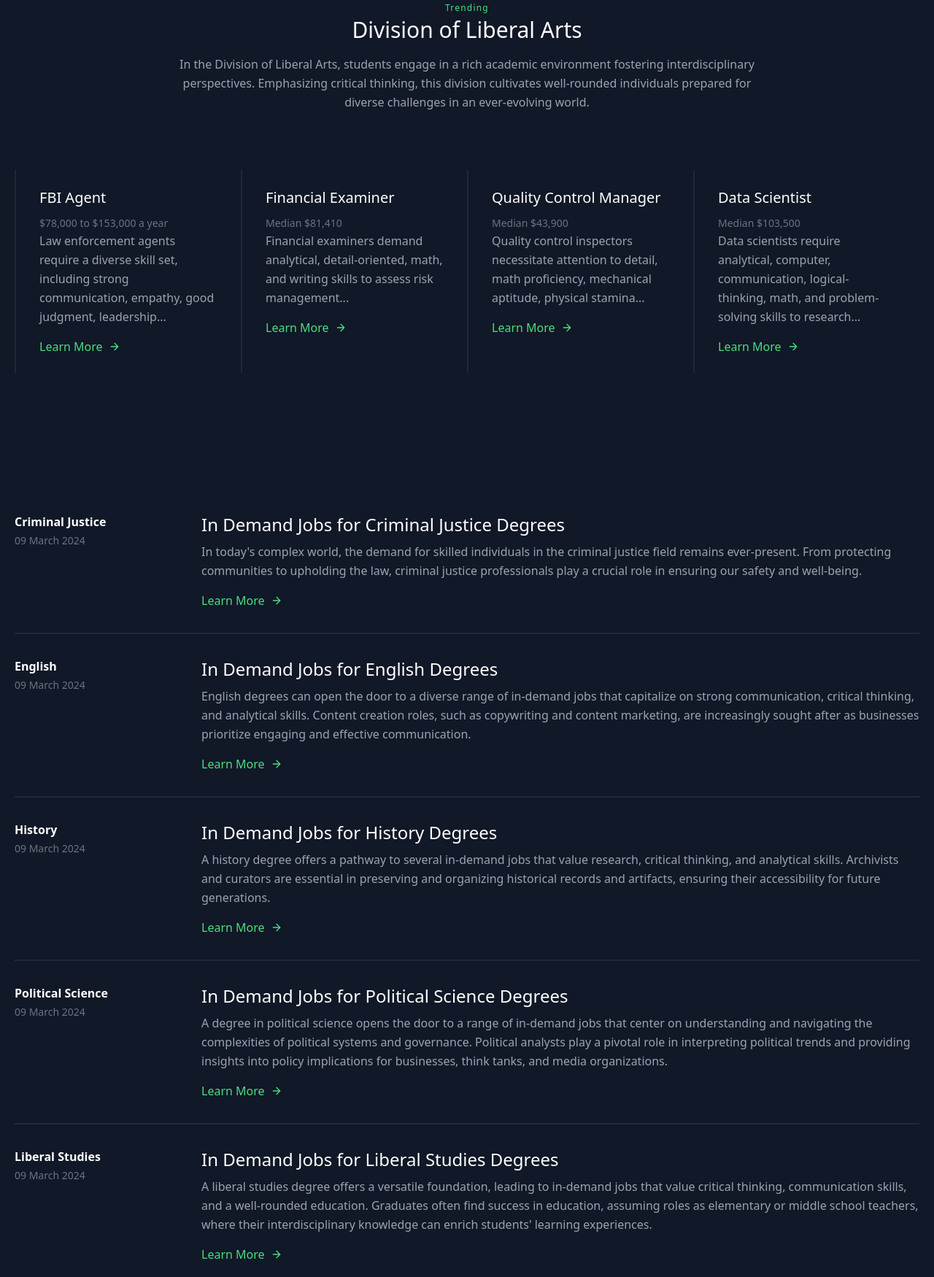
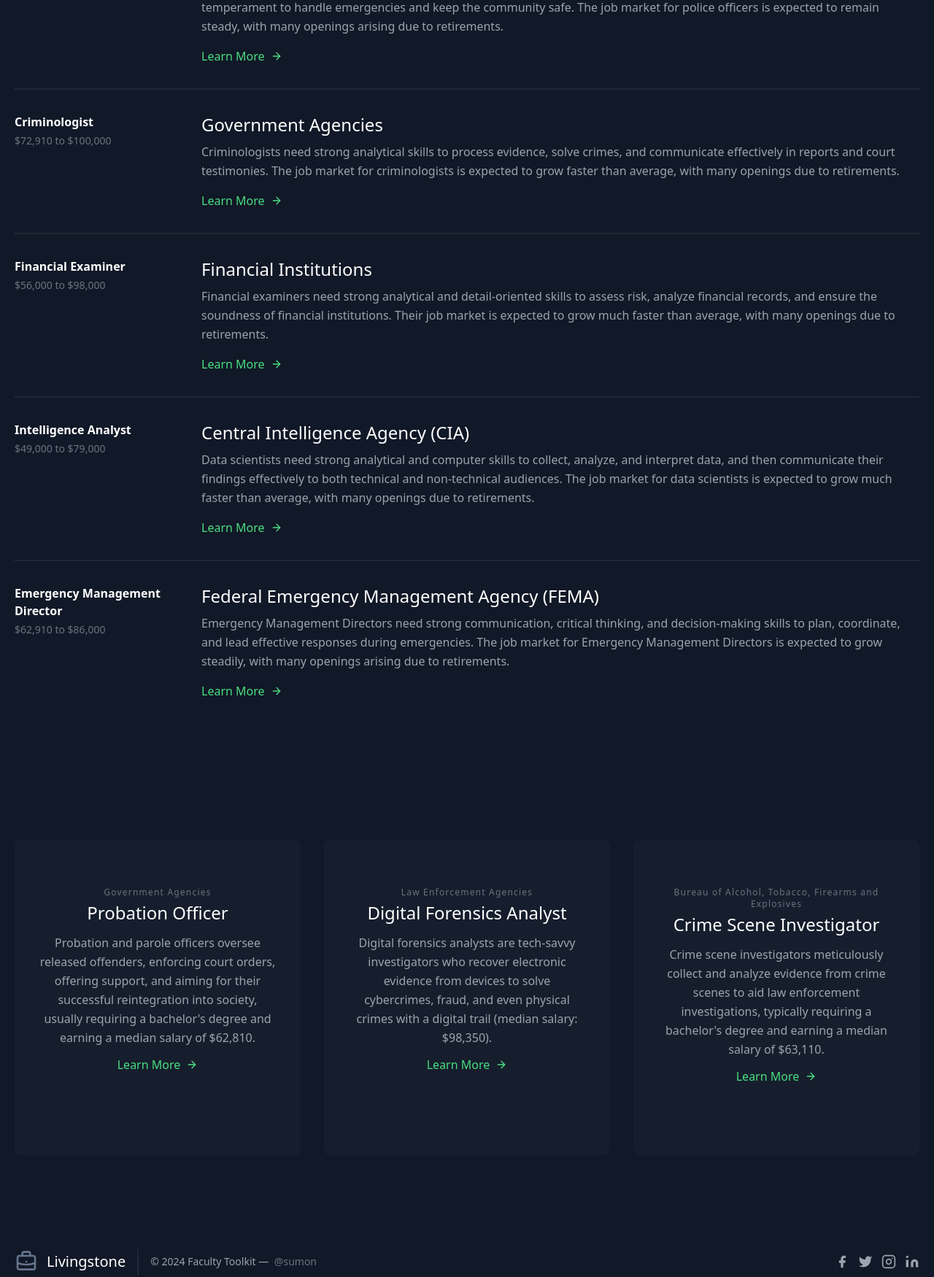
Before and after one commit to By-Sumon/Faculty-Toolkit, a plain HTML site: page index.html in a window 1280 px wide. Shown: the part 665-2415 px from the top of the page at 73% size. Drawn offline with nearby package versions, Linux system fonts and the light colour scheme.

Commit message:
index file of CJ

```diff
--- a/index.html
+++ b/index.html
@@ -14,7 +14,7 @@
             <a class="mr-5 hover:text-white" href="https://campusweb.livingstone.edu/ics">JICS</a>
             <a class="hover:text-white" href="https://livingstone.edu/students/career-services/">Career Success</a>
           </nav>
-          <a class="flex order-first lg:order-none lg:w-1/5 title-font font-medium items-center text-white lg:items-center lg:justify-center mb-4 md:mb-0">
+          <a href = "https://facultytoolkit.netlify.app", class="flex order-first lg:order-none lg:w-1/5 title-font font-medium items-center text-white lg:items-center lg:justify-center mb-4 md:mb-0">
             <svg xmlns="http://www.w3.org/2000/svg" fill="none" stroke="currentColor" stroke-linecap="round" stroke-linejoin="round" stroke-width="2" class="w-10 h-10 text-white p-2 bg-green-500 rounded-full" viewBox="0 0 24 24" data-darkreader-inline-stroke="" style="--darkreader-inline-stroke: currentColor;">
                 <path stroke="none" d="M0 0h24v24H0z"/>  <line x1="3" y1="21" x2="21" y2="21" />  <path d="M5 21v-14l8 -4v18" />  <path d="M19 21v-10l-6 -4" />  <line x1="9" y1="9" x2="9" y2="9.01" />  <line x1="9" y1="12" x2="9" y2="12.01" />  <line x1="9" y1="15" x2="9" y2="15.01" />  <line x1="9" y1="18" x2="9" y2="18.01" /></svg>
             <span class="ml-3 text-xl xl:block lg:hidden">Faculty Toolkit</span>
@@ -30,99 +30,35 @@
           </div>
         </div>
       </header>
+
       <section class="text-gray-400 bg-gray-900 body-font">
-        <div class="container mx-auto flex px-5 py-24 md:flex-row flex-col items-center">
-          <div class="lg:flex-grow md:w-1/2 lg:pr-24 md:pr-16 flex flex-col md:items-start md:text-left mb-16 md:mb-0 items-center text-center">
-            <h1 class="title-font sm:text-4xl text-3xl mb-4 font-medium text-white">Faculty Toolkit
-              <br class="hidden lg:inline-block">
-            </h1>
-            <p class="mb-8 leading-relaxed">If you're looking for a job platform, it would be helpful to know what kind of jobs you're interested in and what sectors you're targeting. Knowing your specific needs will help me recommend the most relevant and effective platforms for your job search.</p>
-            <div class="flex justify-center">
-            </div>
-          </div>
-          <div class="lg:max-w-lg lg:w-full md:w-1/2 w-5/6">
-            <img class="object-cover object-center rounded" alt="hero" src="https://images.unsplash.com/photo-1537511446984-935f663eb1f4?q=80&w=2070&auto=format&fit=crop&ixlib=rb-4.0.3&ixid=M3wxMjA3fDB8MHxwaG90by1wYWdlfHx8fGVufDB8fHx8fA%3D%3D">
-          </div>
-        </div>
-      </section>
-      <section class="text-gray-400 body-font bg-gray-900">
-        <div class="container px-5 py-24 mx-auto">
-          <div class="flex flex-col text-center w-full mb-20">
-            <h2 class="text-xs text-green-400 tracking-widest font-medium title-font mb-1">Trending</h2>
-            <h1 class="sm:text-3xl text-2xl font-medium title-font mb-4 text-white">Division of Liberal Arts</h1>
-            <p class="lg:w-2/3 mx-auto leading-relaxed text-base">In the Division of Liberal Arts, students engage in a rich academic environment fostering interdisciplinary perspectives. Emphasizing critical thinking, this division cultivates well-rounded individuals prepared for diverse challenges in an ever-evolving world.</p>
-          </div>
-          <div class="flex flex-wrap">
-            <div class="xl:w-1/4 lg:w-1/2 md:w-full px-8 py-6 border-l-2 border-gray-800">
-              <h2 class="text-lg sm:text-xl text-white font-medium title-font mb-2">FBI Agent</h2>
-              <span class="mt-1 text-gray-500 text-sm">$78,000 to $153,000 a year</span>
-              <p class="leading-relaxed text-base mb-4">Law enforcement agents require a diverse skill set, including strong communication, empathy, good judgment, leadership...</p>
-              <a href = "https://i-am-criminal-justice.netlify.app", class="text-green-400 inline-flex items-center">Learn More
-                <svg fill="none" stroke="currentColor" stroke-linecap="round" stroke-linejoin="round" stroke-width="2" class="w-4 h-4 ml-2" viewBox="0 0 24 24" data-darkreader-inline-stroke="" style="--darkreader-inline-stroke: currentColor;">
-                  <path d="M5 12h14M12 5l7 7-7 7"></path>
-                </svg>
-              </a>
-            </div>
-            <div class="xl:w-1/4 lg:w-1/2 md:w-full px-8 py-6 border-l-2 border-gray-800">
-              <h2 class="text-lg sm:text-xl text-white font-medium title-font mb-2">Financial Examiner</h2>
-              <span class="mt-1 text-gray-500 text-sm">Median $81,410</span>
-              <p class="leading-relaxed text-base mb-4">Financial examiners demand analytical, detail-oriented, math, and writing skills to assess risk management...</p>
-              <a class="text-green-400 inline-flex items-center">Learn More
-                <svg fill="none" stroke="currentColor" stroke-linecap="round" stroke-linejoin="round" stroke-width="2" class="w-4 h-4 ml-2" viewBox="0 0 24 24" data-darkreader-inline-stroke="" style="--darkreader-inline-stroke: currentColor;">
-                  <path d="M5 12h14M12 5l7 7-7 7"></path>
-                </svg>
-              </a>
-            </div>
-            <div class="xl:w-1/4 lg:w-1/2 md:w-full px-8 py-6 border-l-2 border-gray-800">
-              <h2 class="text-lg sm:text-xl text-white font-medium title-font mb-2">Quality Control Manager</h2>
-              <span class="mt-1 text-gray-500 text-sm">Median $43,900</span>
-              <p class="leading-relaxed text-base mb-4">Quality control inspectors necessitate attention to detail, math proficiency, mechanical aptitude, physical stamina...</p>
-              <a class="text-green-400 inline-flex items-center">Learn More
-                <svg fill="none" stroke="currentColor" stroke-linecap="round" stroke-linejoin="round" stroke-width="2" class="w-4 h-4 ml-2" viewBox="0 0 24 24" data-darkreader-inline-stroke="" style="--darkreader-inline-stroke: currentColor;">
-                  <path d="M5 12h14M12 5l7 7-7 7"></path>
-                </svg>
-              </a>
-            </div>
-            <div class="xl:w-1/4 lg:w-1/2 md:w-full px-8 py-6 border-l-2 border-gray-800">
-              <h2 class="text-lg sm:text-xl text-white font-medium title-font mb-2">Data Scientist</h2>
-              <span class="mt-1 text-gray-500 text-sm">Median $103,500</span>
-              <p class="leading-relaxed text-base mb-4">Data scientists require analytical, computer, communication, logical-thinking, math, and problem-solving skills to research...</p>
-              <a class="text-green-400 inline-flex items-center">Learn More
-                <svg fill="none" stroke="currentColor" stroke-linecap="round" stroke-linejoin="round" stroke-width="2" class="w-4 h-4 ml-2" viewBox="0 0 24 24" data-darkreader-inline-stroke="" style="--darkreader-inline-stroke: currentColor;">
-                  <path d="M5 12h14M12 5l7 7-7 7"></path>
-                </svg>
-              </a>
+        <div class="relative items-center w-full px-5 py-12 mx-auto md:px-12 lg:px-16 max-w-7xl lg:py-24">
+          <div class="flex w-full mx-auto text-left">
+            <div class="relative inline-flex items-center mx-auto align-middle">
+              <div class="text-center">
+                <h1 class="max-w-5xl text-2xl font-bold leading-none tracking-tighter text-neutral-600 md:text-5xl lg:text-6xl lg:max-w-7xl">
+                    Aspiring Leaders in Criminal Justice <br class="hidden lg:block">Reform and Social Justice
+                </h1>
+                <p class="max-w-xl mx-auto mt-8 text-base leading-relaxed text-gray-500">We are the future of criminal justice, building a bridge between law and society to ensure a safer tomorrow.</p>
+                <div class="flex justify-center w-full max-w-2xl gap-2 mx-auto mt-6">
+                </div>
+              </div>
             </div>
           </div>
         </div>
       </section>
+
       <section class="text-gray-400 bg-gray-900 body-font overflow-hidden">
         <div class="container px-5 py-24 mx-auto">
           <div class="-my-8 divide-y-2 divide-gray-800">
             <div class="py-8 flex flex-wrap md:flex-nowrap">
               <div class="md:w-64 md:mb-0 mb-6 flex-shrink-0 flex flex-col">
-                <span class="font-semibold title-font text-white">Criminal Justice</span>
-                <span class="mt-1 text-gray-500 text-sm">09 March 2024</span>
+                <span class="font-semibold title-font text-white">FBI Agent</span>
+                <span class="mt-1 text-gray-500 text-sm">$78,000 to $153,000</span>
               </div>
               <div class="md:flex-grow">
-                <h2 class="text-2xl font-medium text-white title-font mb-2">In Demand Jobs for Criminal Justice Degrees</h2>
-                <p class="leading-relaxed">In today's complex world, the demand for skilled individuals in the criminal justice field remains ever-present. From protecting communities to upholding the law, criminal justice professionals play a crucial role in ensuring our safety and well-being. </p>
-                <a href = "https://i-am-criminal-justice.netlify.app", class="text-green-400 inline-flex items-center mt-4">Learn More
-                  <svg class="w-4 h-4 ml-2" viewBox="0 0 24 24" stroke="currentColor" stroke-width="2" fill="none" stroke-linecap="round" stroke-linejoin="round" data-darkreader-inline-stroke="" style="--darkreader-inline-stroke: currentColor;">
-                    <path d="M5 12h14"></path>
-                    <path d="M12 5l7 7-7 7"></path>
-                  </svg>
-                </a>
-              </div>
-            </div>
-            <div class="py-8 flex border-t-2 border-gray-800 flex-wrap md:flex-nowrap">
-              <div class="md:w-64 md:mb-0 mb-6 flex-shrink-0 flex flex-col">
-                <span class="font-semibold title-font text-white">English</span>
-                <span class="mt-1 text-gray-500 text-sm">09 March 2024</span>
-              </div>
-              <div class="md:flex-grow">
-                <h2 class="text-2xl font-medium text-white title-font mb-2">In Demand Jobs for English Degrees</h2>
-                <p class="leading-relaxed">English degrees can open the door to a diverse range of in-demand jobs that capitalize on strong communication, critical thinking, and analytical skills. Content creation roles, such as copywriting and content marketing, are increasingly sought after as businesses prioritize engaging and effective communication.</p>
+                <h2 class="text-2xl font-medium text-white title-font mb-2">Federal Government</h2>
+                <p class="leading-relaxed">To be a police officer, you need strong communication, empathy, and problem-solving skills, as well as the physical ability and temperament to handle emergencies and keep the community safe. The job market for police officers is expected to remain steady, with many openings arising due to retirements.</p>
                 <a class="text-green-400 inline-flex items-center mt-4">Learn More
                   <svg class="w-4 h-4 ml-2" viewBox="0 0 24 24" stroke="currentColor" stroke-width="2" fill="none" stroke-linecap="round" stroke-linejoin="round" data-darkreader-inline-stroke="" style="--darkreader-inline-stroke: currentColor;">
                     <path d="M5 12h14"></path>
@@ -133,12 +69,12 @@
             </div>
             <div class="py-8 flex border-t-2 border-gray-800 flex-wrap md:flex-nowrap">
               <div class="md:w-64 md:mb-0 mb-6 flex-shrink-0 flex flex-col">
-                <span class="font-semibold title-font text-white">History</span>
-                <span class="mt-1 text-gray-500 text-sm">09 March 2024</span>
+                <span class="font-semibold title-font text-white">Criminologist</span>
+                <span class="mt-1 text-gray-500 text-sm">$72,910 to $100,000</span>
               </div>
               <div class="md:flex-grow">
-                <h2 class="text-2xl font-medium text-white title-font mb-2">In Demand Jobs for History Degrees</h2>
-                <p class="leading-relaxed">A history degree offers a pathway to several in-demand jobs that value research, critical thinking, and analytical skills. Archivists and curators are essential in preserving and organizing historical records and artifacts, ensuring their accessibility for future generations.</p>
+                <h2 class="text-2xl font-medium text-white title-font mb-2">Government Agencies</h2>
+                <p class="leading-relaxed">Criminologists need strong analytical skills to process evidence, solve crimes, and communicate effectively in reports and court testimonies. The job market for criminologists is expected to grow faster than average, with many openings due to retirements.</p>
                 <a class="text-green-400 inline-flex items-center mt-4">Learn More
                   <svg class="w-4 h-4 ml-2" viewBox="0 0 24 24" stroke="currentColor" stroke-width="2" fill="none" stroke-linecap="round" stroke-linejoin="round" data-darkreader-inline-stroke="" style="--darkreader-inline-stroke: currentColor;">
                     <path d="M5 12h14"></path>
@@ -149,13 +85,12 @@
             </div>
             <div class="py-8 flex border-t-2 border-gray-800 flex-wrap md:flex-nowrap">
               <div class="md:w-64 md:mb-0 mb-6 flex-shrink-0 flex flex-col">
-                <span class="font-semibold title-font text-white">Political Science</span>
-                <span class="mt-1 text-gray-500 text-sm">09 March 2024</span>
+                <span class="font-semibold title-font text-white">Financial Examiner</span>
+                <span class="mt-1 text-gray-500 text-sm">$56,000 to $98,000</span>
               </div>
               <div class="md:flex-grow">
-                <h2 class="text-2xl font-medium text-white title-font mb-2">In Demand Jobs for Political Science Degrees</h2>
-                <p class="leading-relaxed">
-                  A degree in political science opens the door to a range of in-demand jobs that center on understanding and navigating the complexities of political systems and governance. Political analysts play a pivotal role in interpreting political trends and providing insights into policy implications for businesses, think tanks, and media organizations.</p>
+                <h2 class="text-2xl font-medium text-white title-font mb-2">Financial Institutions</h2>
+                <p class="leading-relaxed">Financial examiners need strong analytical and detail-oriented skills to assess risk, analyze financial records, and ensure the soundness of financial institutions. Their job market is expected to grow much faster than average, with many openings due to retirements.</p>
                 <a class="text-green-400 inline-flex items-center mt-4">Learn More
                   <svg class="w-4 h-4 ml-2" viewBox="0 0 24 24" stroke="currentColor" stroke-width="2" fill="none" stroke-linecap="round" stroke-linejoin="round" data-darkreader-inline-stroke="" style="--darkreader-inline-stroke: currentColor;">
                     <path d="M5 12h14"></path>
@@ -165,14 +100,50 @@
               </div>
             </div>
             <div class="py-8 flex border-t-2 border-gray-800 flex-wrap md:flex-nowrap">
-              <div class="md:w-64 md:mb-0 mb-6 flex-shrink-0 flex flex-col">
-                <span class="font-semibold title-font text-white">Liberal Studies</span>
-                <span class="mt-1 text-gray-500 text-sm">09 March 2024</span>
+                <div class="md:w-64 md:mb-0 mb-6 flex-shrink-0 flex flex-col">
+                  <span class="font-semibold title-font text-white">Intelligence Analyst</span>
+                  <span class="mt-1 text-gray-500 text-sm">$49,000 to $79,000</span>
+                </div>
+                <div class="md:flex-grow">
+                  <h2 class="text-2xl font-medium text-white title-font mb-2">Central Intelligence Agency (CIA)</h2>
+                  <p class="leading-relaxed">Data scientists need strong analytical and computer skills to collect, analyze, and interpret data, and then communicate their findings effectively to both technical and non-technical audiences. The job market for data scientists is expected to grow much faster than average, with many openings due to retirements.</p>
+                  <a class="text-green-400 inline-flex items-center mt-4">Learn More
+                    <svg class="w-4 h-4 ml-2" viewBox="0 0 24 24" stroke="currentColor" stroke-width="2" fill="none" stroke-linecap="round" stroke-linejoin="round" data-darkreader-inline-stroke="" style="--darkreader-inline-stroke: currentColor;">
+                      <path d="M5 12h14"></path>
+                      <path d="M12 5l7 7-7 7"></path>
+                    </svg>
+                  </a>
+                </div>
               </div>
-              <div class="md:flex-grow">
-                <h2 class="text-2xl font-medium text-white title-font mb-2">In Demand Jobs for Liberal Studies Degrees</h2>
-                <p class="leading-relaxed">A liberal studies degree offers a versatile foundation, leading to in-demand jobs that value critical thinking, communication skills, and a well-rounded education. Graduates often find success in education, assuming roles as elementary or middle school teachers, where their interdisciplinary knowledge can enrich students' learning experiences.</p>
-                <a class="text-green-400 inline-flex items-center mt-4">Learn More
+            <div class="py-8 flex border-t-2 border-gray-800 flex-wrap md:flex-nowrap">
+                <div class="md:w-64 md:mb-0 mb-6 flex-shrink-0 flex flex-col">
+                  <span class="font-semibold title-font text-white">Emergency Management Director</span>
+                  <span class="mt-1 text-gray-500 text-sm">$62,910 to $86,000</span>
+                </div>
+                <div class="md:flex-grow">
+                  <h2 class="text-2xl font-medium text-white title-font mb-2">Federal Emergency Management Agency (FEMA)</h2>
+                  <p class="leading-relaxed">Emergency Management Directors need strong communication, critical thinking, and decision-making skills to plan, coordinate, and lead effective responses during emergencies. The job market for Emergency Management Directors is expected to grow steadily, with many openings arising due to retirements.</p>
+                  <a class="text-green-400 inline-flex items-center mt-4">Learn More
+                    <svg class="w-4 h-4 ml-2" viewBox="0 0 24 24" stroke="currentColor" stroke-width="2" fill="none" stroke-linecap="round" stroke-linejoin="round" data-darkreader-inline-stroke="" style="--darkreader-inline-stroke: currentColor;">
+                      <path d="M5 12h14"></path>
+                      <path d="M12 5l7 7-7 7"></path>
+                    </svg>
+                  </a>
+                </div>
+              </div>
+          </div>
+        </div>
+      </section>
+
+      <section class="text-gray-400 bg-gray-900 body-font">
+        <div class="container px-5 py-24 mx-auto">
+          <div class="flex flex-wrap -m-4">
+            <div class="p-4 lg:w-1/3">
+              <div class="h-full bg-gray-800 bg-opacity-40 px-8 pt-16 pb-24 rounded-lg overflow-hidden text-center relative">
+                <h2 class="tracking-widest text-xs title-font font-medium text-gray-500 mb-1">Government Agencies</h2>
+                <h1 class="title-font sm:text-2xl text-xl font-medium text-white mb-3">Probation Officer</h1>
+                <p class="leading-relaxed mb-3">Probation and parole officers oversee released offenders, enforcing court orders, offering support, and aiming for their successful reintegration into society, usually requiring a bachelor's degree and earning a median salary of $62,810.</p>
+                <a class="text-green-400 inline-flex items-center">Learn More
                   <svg class="w-4 h-4 ml-2" viewBox="0 0 24 24" stroke="currentColor" stroke-width="2" fill="none" stroke-linecap="round" stroke-linejoin="round" data-darkreader-inline-stroke="" style="--darkreader-inline-stroke: currentColor;">
                     <path d="M5 12h14"></path>
                     <path d="M12 5l7 7-7 7"></path>
@@ -180,15 +151,12 @@
                 </a>
               </div>
             </div>
-            <div class="py-8 flex border-t-2 border-gray-800 flex-wrap md:flex-nowrap">
-              <div class="md:w-64 md:mb-0 mb-6 flex-shrink-0 flex flex-col">
-                <span class="font-semibold title-font text-white">Music</span>
-                <span class="mt-1 text-gray-500 text-sm">09 Msrch 2024</span>
-              </div>
-              <div class="md:flex-grow">
-                <h2 class="text-2xl font-medium text-white title-font mb-2">In Demand Jobs for Music Degrees</h2>
-                <p class="leading-relaxed">A degree in music opens up various in-demand jobs that cater to a diverse range of talents and skills within the industry. Music producers and sound engineers are sought after for their technical expertise in recording and producing high-quality audio.</p>
-                <a class="text-green-400 inline-flex items-center mt-4">Learn More
+            <div class="p-4 lg:w-1/3">
+              <div class="h-full bg-gray-800 bg-opacity-40 px-8 pt-16 pb-24 rounded-lg overflow-hidden text-center relative">
+                <h2 class="tracking-widest text-xs title-font font-medium text-gray-500 mb-1">Law Enforcement Agencies</h2>
+                <h1 class="title-font sm:text-2xl text-xl font-medium text-white mb-3">Digital Forensics Analyst</h1>
+                <p class="leading-relaxed mb-3">Digital forensics analysts are tech-savvy investigators who recover electronic evidence from devices to solve cybercrimes, fraud, and even physical crimes with a digital trail (median salary: $98,350).</p>
+                <a class="text-green-400 inline-flex items-center">Learn More
                   <svg class="w-4 h-4 ml-2" viewBox="0 0 24 24" stroke="currentColor" stroke-width="2" fill="none" stroke-linecap="round" stroke-linejoin="round" data-darkreader-inline-stroke="" style="--darkreader-inline-stroke: currentColor;">
                     <path d="M5 12h14"></path>
                     <path d="M12 5l7 7-7 7"></path>
@@ -196,15 +164,12 @@
                 </a>
               </div>
             </div>
-            <div class="py-8 flex border-t-2 border-gray-800 flex-wrap md:flex-nowrap">
-              <div class="md:w-64 md:mb-0 mb-6 flex-shrink-0 flex flex-col">
-                <span class="font-semibold title-font text-white">Sociology</span>
-                <span class="mt-1 text-gray-500 text-sm">09 March 2024</span>
-              </div>
-              <div class="md:flex-grow">
-                <h2 class="text-2xl font-medium text-white title-font mb-2">In Demand Jobs in Sociology Degrees</h2>
-                <p class="leading-relaxed">A sociology degree opens doors to a range of in-demand jobs that focus on understanding and addressing societal dynamics. Social research analysts play a crucial role in collecting and interpreting data to help organizations and policymakers comprehend social trends and make informed decisions.</p>
-                <a class="text-green-400 inline-flex items-center mt-4">Learn More
+            <div class="p-4 lg:w-1/3">
+              <div class="h-full bg-gray-800 bg-opacity-40 px-8 pt-16 pb-24 rounded-lg overflow-hidden text-center relative">
+                <h2 class="tracking-widest text-xs title-font font-medium text-gray-500 mb-1">Bureau of Alcohol, Tobacco, Firearms and Explosives</h2>
+                <h1 class="title-font sm:text-2xl text-xl font-medium text-white mb-3">Crime Scene Investigator</h1>
+                <p class="leading-relaxed mb-3">Crime scene investigators meticulously collect and analyze evidence from crime scenes to aid law enforcement investigations, typically requiring a bachelor's degree and earning a median salary of $63,110.</p>
+                <a class="text-green-400 inline-flex items-center">Learn More
                   <svg class="w-4 h-4 ml-2" viewBox="0 0 24 24" stroke="currentColor" stroke-width="2" fill="none" stroke-linecap="round" stroke-linejoin="round" data-darkreader-inline-stroke="" style="--darkreader-inline-stroke: currentColor;">
                     <path d="M5 12h14"></path>
                     <path d="M12 5l7 7-7 7"></path>
@@ -215,6 +180,7 @@
           </div>
         </div>
       </section>
+
       <footer class="text-gray-400 bg-gray-900 body-font">
         <div class="container px-5 py-8 mx-auto flex items-center sm:flex-row flex-col">
           <a href="https://livingstone.edu/" class="flex title-font font-medium items-center md:justify-start justify-center text-white">
```
